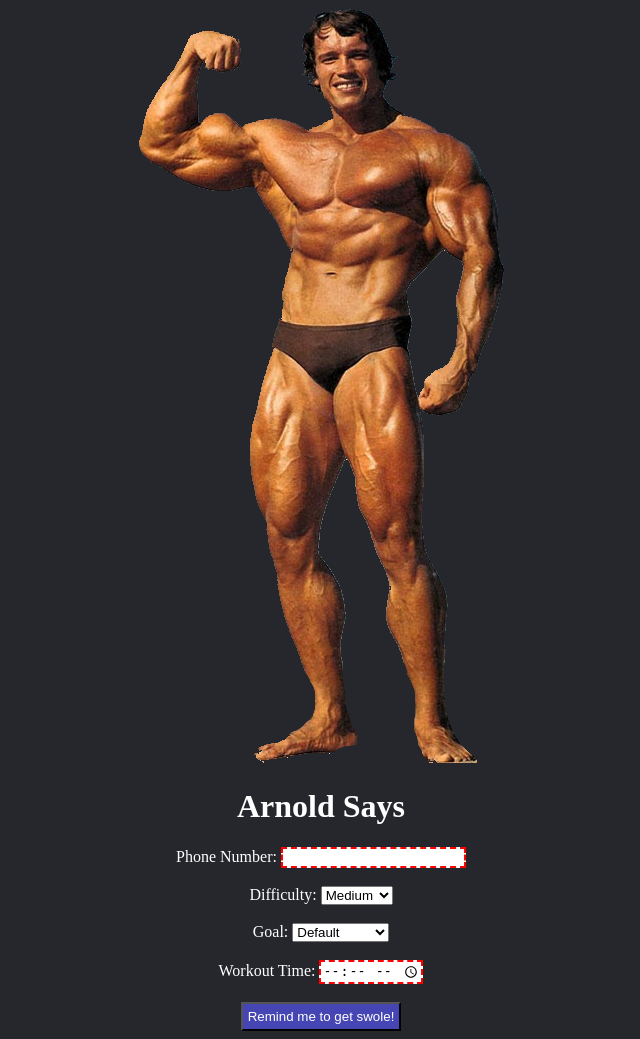
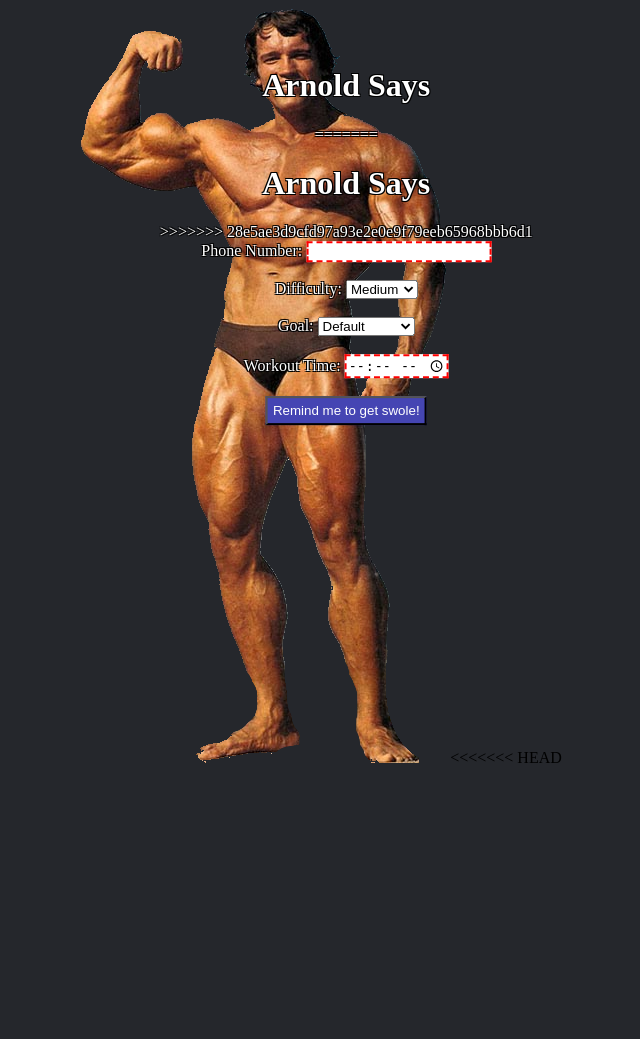
Before and after one commit to anerli/wobot, a Flask app: page / in a window 1280 px wide. Shown: the whole page, without its empty margins (319-959 px from the left). After the commit the page ends 763 px from the top, so only its background shows below. Run offline with Flask 2, Linux system fonts and the light colour scheme.

Commit message:
added favicon, placed text on arnold

```diff
--- a/static/css/main.css
+++ b/static/css/main.css
@@ -16,6 +16,15 @@
     z-index: 100;
     position: relative;
 
+}
+
+.subContent {
+    position: absolute;
+    top: 30%;
+    left: 52%;
+    transform: translate(-50%, -50%);
+    color: white;
+    text-shadow: -1px -1px 0 #000, 1px -1px 0 #000, -1px 1px 0 #000, 1px 1px 0 #000;
 }
 
 form{
@@ -44,7 +53,6 @@
 input:valid {
     border: 2px solid green;
     position: relative;
-
 }
 
 
@@ -52,14 +60,11 @@
 label {
     margin-bottom: 20px;
     padding:20px;
-    float: center;
+    float: none;
     z-index: 100;
     position: relative;
-
 }
 
 img {
-    z-index: 1;
     position: relative;
-
 }
--- a/templates/base.html
+++ b/templates/base.html
@@ -2,6 +2,7 @@
 <html>
 <head>
     <link rel="stylesheet" href="{{url_for('static', filename='css/main.css')}}">
+    <link rel="icon" type="image/png" href="/static/Arnold_Head.png">
     {% block head %}{% endblock %}
 </head>
 <body>
--- a/templates/index.html
+++ b/templates/index.html
@@ -7,8 +7,14 @@
 {% block body %}
 <div class="content">
     <img src="/static/Arnold.png" alt="Arnold Boy">
+<<<<<<< HEAD
+    <div class="subContent">
         <h1>Arnold Says</h1>
         <form action='/' method="POST" id="settingsform">
+=======
+    <h1>Arnold Says</h1>
+    <form action='/' method="POST" id="settingsform">
+>>>>>>> 28e5ae3d9cfd97a93e2e0e9f79eeb65968bbb6d1
 
             <div>
                 <label>
@@ -68,4 +74,5 @@
             </div>
         </form>
     </div>
+</div>
 {% endblock %}
```
Also changed, not shown: static/Arnold_Head.png (added). Lines whose indentation alone changed are shown as unchanged.
